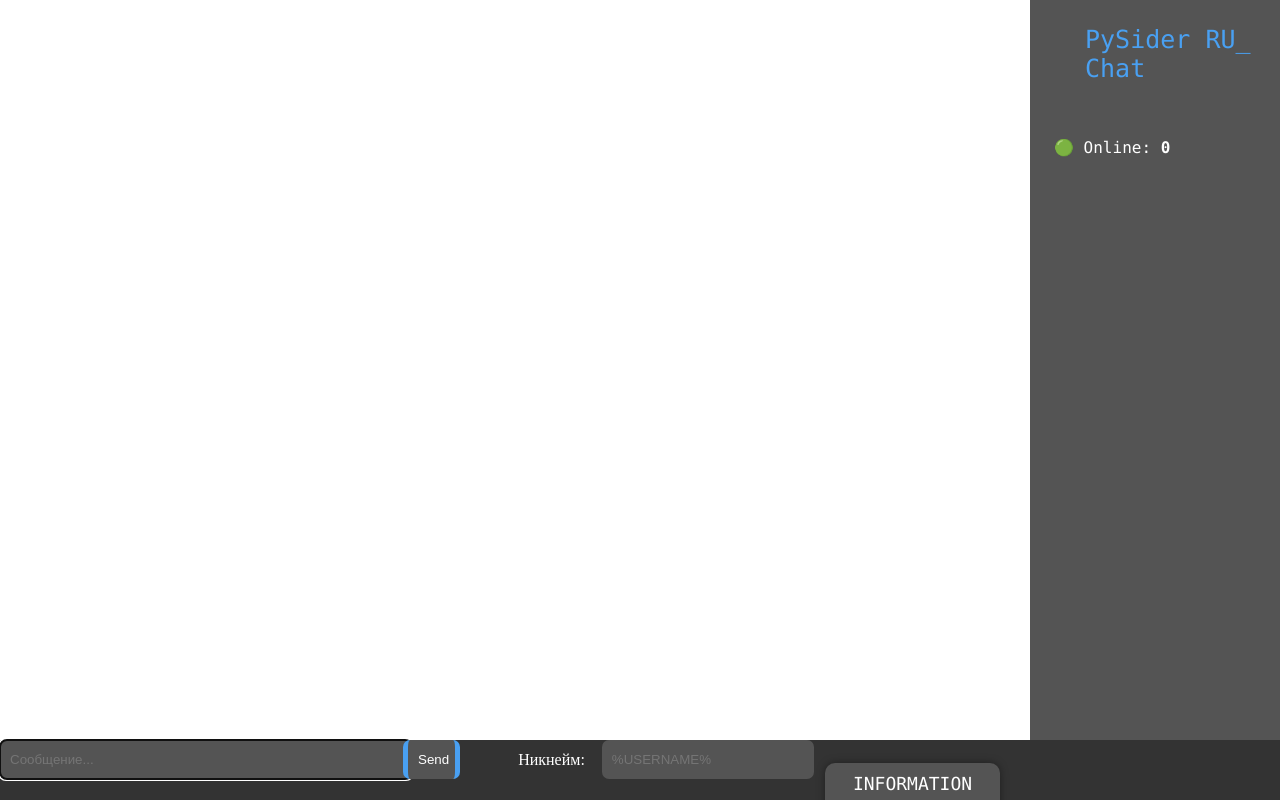
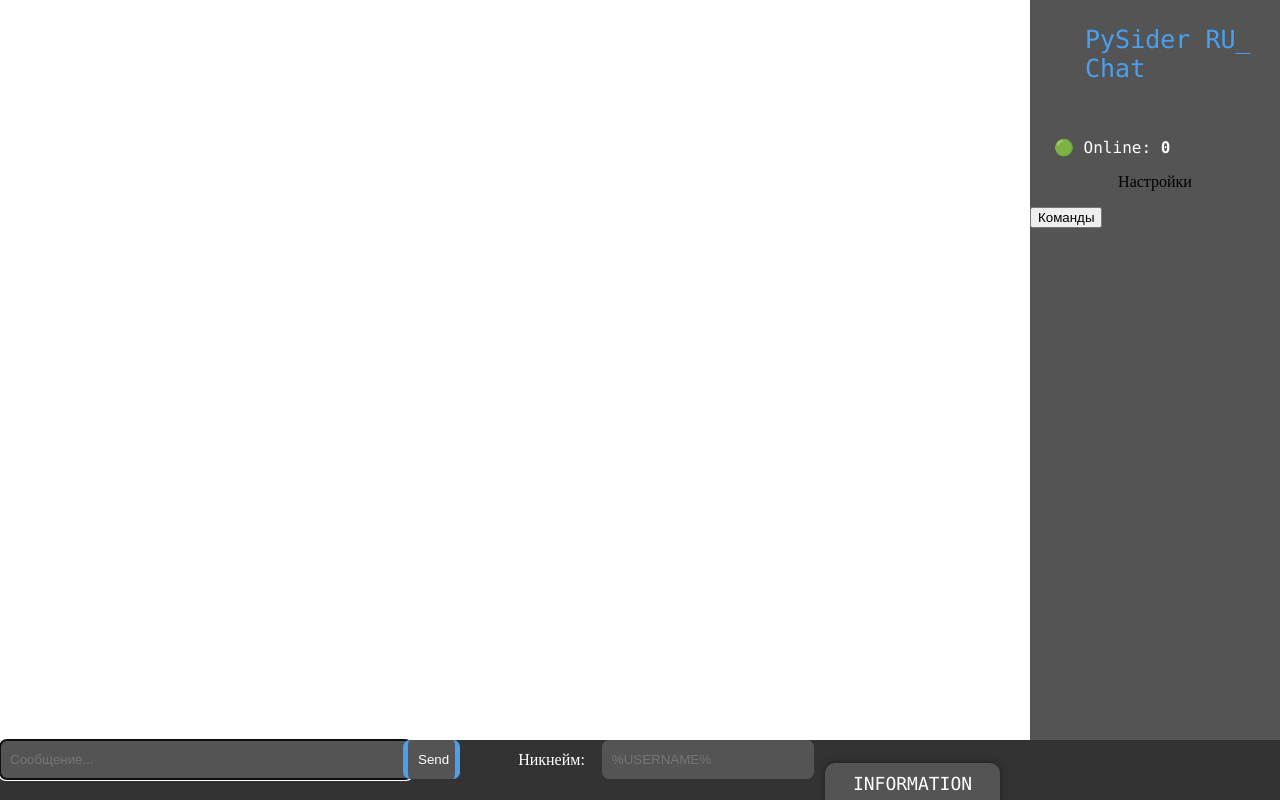
Before and after one commit to DanilTap/Node-web-chat, a website: page site/index.html in a window 1280 px wide. Drawn offline with nearby package versions, Linux system fonts and the light colour scheme; no server answers.

Commit message:
Update index.html

```diff
--- a/site/index.html
+++ b/site/index.html
@@ -16,6 +16,11 @@
     <div class="right_wrapper">
         <p class="title">PySider RU_<br>Chat</p>
         <p id="users_online">🟢 Online: <strong>0</strong></p>
+        <span class="settings">
+            <center><p class="settings_title">Настройки</p></center>
+            <button id="commands" onclick="commandsClick()">Команды</button>
+            <span id="commands_list" hidden="true"><i>• /clear</i> - Очищает чат от сообщений.<br><i>• /cups</i> - Меняет РеГиСтР букв.</span>
+        </span>
     </div>
 
     <div id="messages">
```
